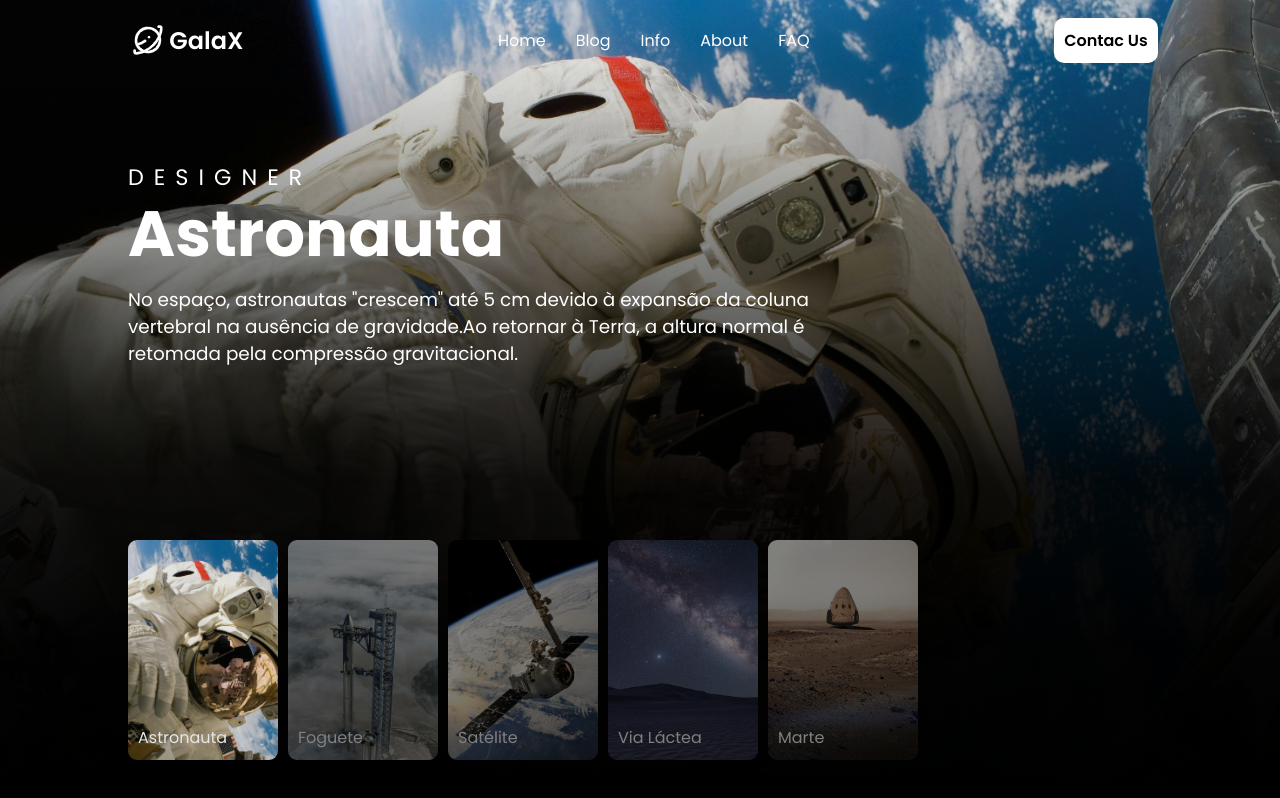
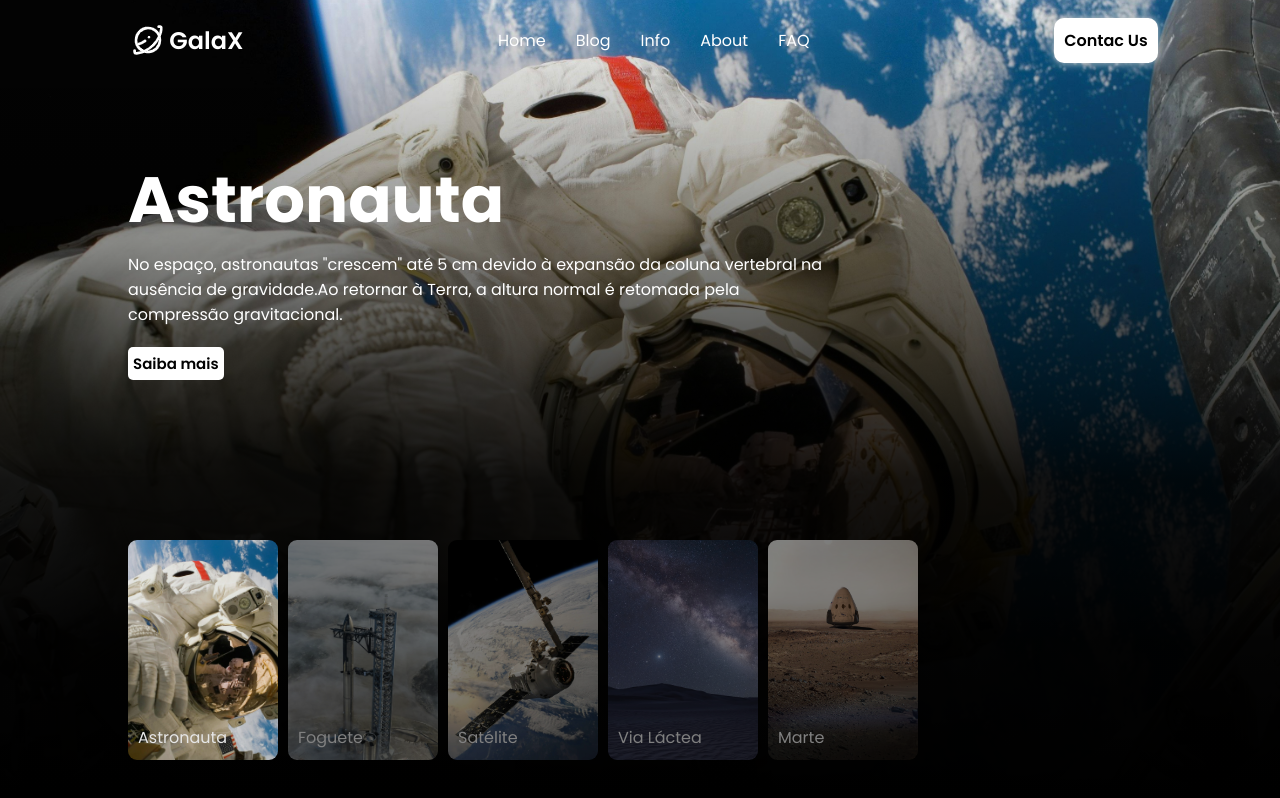
Before and after one commit to euBrunoLima/home-slider, a plain HTML site: page index.html in a window 1280 px wide. Drawn offline with nearby package versions, Linux system fonts and the light colour scheme.

Commit message:
Melhorias no geral

```diff
--- a/arquivo-css/style.css
+++ b/arquivo-css/style.css
@@ -45,7 +45,21 @@ header > nav > ul{
     font-weight: 600;
     transition: all .3s;
 }
-.btn-header:hover{
+.btn-get-in{
+    display: inline-block;
+    background-color: #fff;
+    border-radius: 5px;
+    color: #010101;
+    font-size: 15px !important;
+    font-weight: 600;
+    margin-top: 20px;
+    padding: 5px;
+    transition: all .3s;
+}
+
+
+
+.btn-header,.btn-get-in:hover{
     box-shadow: 0px 0px 10px #d5d5d5;
 
 
@@ -189,12 +203,12 @@ header > nav > ul{
     z-index: 1;
 
 }
-
+/*
 .slider .list .item .content-info p:nth-child(1){
     text-transform: uppercase;
     letter-spacing: 10px;
     font-size: 1.4rem;
-}
+} */
 
 .slider .list .item .content-info h2{
     font-size: 4rem;
@@ -217,9 +231,10 @@ header > nav > ul{
     }
 }
 
-.slider .list .item .content-info p:nth-child(1),
+/* .slider .list .item .content-info p:nth-child(1), */
 .slider .list .item.active h2,
-.item.active p:nth-child(3){
+.item.active p:nth-child(2),
+.item.active a:nth-child(3){
     transform: translateX(30px);
     filter: blur(10px);
     opacity: 0;
@@ -227,14 +242,16 @@ header > nav > ul{
 }
 
 .slider .list .item.active h2{
-    animation-delay: 1.2s;
+    animation-delay: 1s;
     margin: 8px 0px 20px 0px;
 }
-.item.active p:nth-child(3){
-    animation-delay: 1.6s;
+.item.active p:nth-child(2){
+    animation-delay: 1.4s;
 
 }
-
+.item.active a:nth-child(3){
+    animation-delay: 1.8s;
+}
 /* .btns-slider{
     position: absolute;
     z-index: 100;
@@ -308,7 +325,7 @@ header > nav > ul{
     .slider .list .item .content-info  h2{
         font-size: 4rem;
     }
-    .slider > .list > .item > .content-info :nth-child(3){
+    .slider > .list > .item > .content-info p:nth-child(2){
         font-size: 1.1rem;
     }
 }
@@ -323,7 +340,8 @@ header > nav > ul{
 @media screen and (max-width: 450px){
     .preview{
         bottom: 10px;
-        left: -2%  /*Media tirada do OLHOMETRO*/
+        left: -2%;  /*Media tirada do OLHOMETRO*/
+        height: 230px
     }
     .slider .list .item .content-info{
         top: 18%;
@@ -339,7 +357,7 @@ header > nav > ul{
         font-size: 35px;
         margin: 8px 0px 10px 0px;
     }
-    .slider > .list > .item > .content-info :nth-child(3){
+    .slider > .list > .item > .content-info p:nth-child(2){
         font-size: 0.9rem;
     }
 
@@ -378,7 +396,7 @@ header > nav > ul{
     }
 
 }
-@media screen and (max-width: 320px) {
+@media screen and (max-width: 330px) {
 
     .preview {
         height: 188px;
@@ -396,7 +414,7 @@ header > nav > ul{
     }
 
     .preview .item .content-preview,
-    .slider .list .item .content-info p:nth-child(3){
+    .slider .list .item .content-info p:nth-child(2){
         visibility: hidden;
     }
 
--- a/arquivo-js/script.js
+++ b/arquivo-js/script.js
@@ -23,9 +23,9 @@ prev.onclick = function() {
     showSlider();
 };
 
-// let refreshInterval = setInterval(() => {
-//     next.click();
-// }, 6000);
+let refreshInterval = setInterval(() => {
+     next.click();
+ }, 6000);
 
 function showSlider() {
     let itemActiveOld = document.querySelector('.slider .list .item.active');
--- a/index.html
+++ b/index.html
@@ -6,6 +6,7 @@
     <link rel="stylesheet" href="arquivo-css/style.css">
     <link rel="stylesheet" href="arquivo-css/menu-mobile.css">
     <link rel="preconnect" href="https://fonts.googleapis.com">
+    <link rel="stylesheet" href="https://cdnjs.cloudflare.com/ajax/libs/bootstrap-icons/1.10.5/font/bootstrap-icons.min.css">
     <link href="https://fonts.googleapis.com/css2?family=Poppins:ital,wght@0,100;0,200;0,300;0,400;0,500;0,600;0,700;0,800;0,900;1,100;1,200;1,300;1,400;1,500;1,600;1,700;1,800;1,900&display=swap" rel="stylesheet">
     <title>Home-Slider</title>
 </head>
@@ -51,65 +52,72 @@
             <div class="item active">
                 <img src="imagens/astronauta.jpg" alt="astronauta no espaço">
                     <div class="content-info">
-                    <p>Designer</p>
+
                     <h2>Astronauta</h2>
                     <p>
                         No espaço, astronautas "crescem" até 5 cm devido à expansão da coluna vertebral
                         na ausência de gravidade.Ao retornar à Terra, a altura normal é retomada
                         pela compressão gravitacional.
                     </p>
+
+                   <a class="btn-get-in">Saiba mais</a>
                 </div>
             </div>
 
             <div class="item">
                 <img src="imagens/foguete.jpg" alt="astronauta no espaço">
                 <div class="content-info">
-                    <p>Designer</p>
                     <h2>Super Foguete</h2>
                     <p>
                         Foguetes precisam alcançar a velocidade de 28.000 km/h para escapar da gravidade terrestre e chegar ao espaço.
                         Essa velocidade é essencial para vencer a atração do Planeta
 
                     </p>
+                    <a class="btn-get-in" href="">Saiba mais </a>
                 </div>
             </div>
 
             <div class="item">
                 <img src="imagens/satelite.jpg" alt="satelite em orbita">
                 <div class="content-info">
-                    <p>Designer</p>
+                    <!-- <p>Designer</p> -->
                     <h2>Satelite Artificial</h2>
                     <p>
                         O primeiro satélite artificial, o Sputnik 1, foi lançado pela União Soviética em 4 de outubro de 1957.
-                         Com 58 cm de diâmetro, ele orbitou a Terra em 96 minutos,
-.
+                         Com 58 cm de diâmetro, ele orbitou a Terra em 96 minutos.
                     </p>
+
+                   <a class="btn-get-in">Saiba mais</a>
                 </div>
             </div>
 
             <div class="item">
                 <img src="imagens/ceu_estrelado.jpg" ajlt="ceu estrelado">
                 <div class="content-info">
-                    <p>Designer</p>
+                    <!-- <p>Designer</p> -->
                     <h2>Via Láctea</h2>
                     <p>
                         A Via Láctea é visível a olho nu em noites escuras, permitindo observar entre 2.500 e 3.000 estrelas.
                         Essa faixa brilhante no céu é composta não apenas por estrelas, mas
                         também por nuvens de gás e poeira.
                     </p>
+
+                   <a class="btn-get-in">Saiba mais</a>
                 </div>
             </div>
 
             <div class="item">
                 <img src="imagens/cabine.jpg" alt="Cabine de foguete">
                 <div class="content-info">
-                    <p>Designer</p>
+                    <!-- <p>Designer</p> -->
                     <h2>Planeta Marte</h2>
                     <p>
-                        O planeta Marte tem a montanha mais alta do sistema solar:
+                         O planeta Marte tem a montanha mais alta do sistema solar:
                          o Monte Olimpo, com cerca de 22 km de altura, quase três vezes a altura do Everest.
-                         Além disso, suas calotas polares são compostas de água e dióxido de carbono congelados.
+
                     </p>
+
+                   <a class="btn-get-in">Saiba mais </a>
                 </div>
             </div>
         </div>
```
